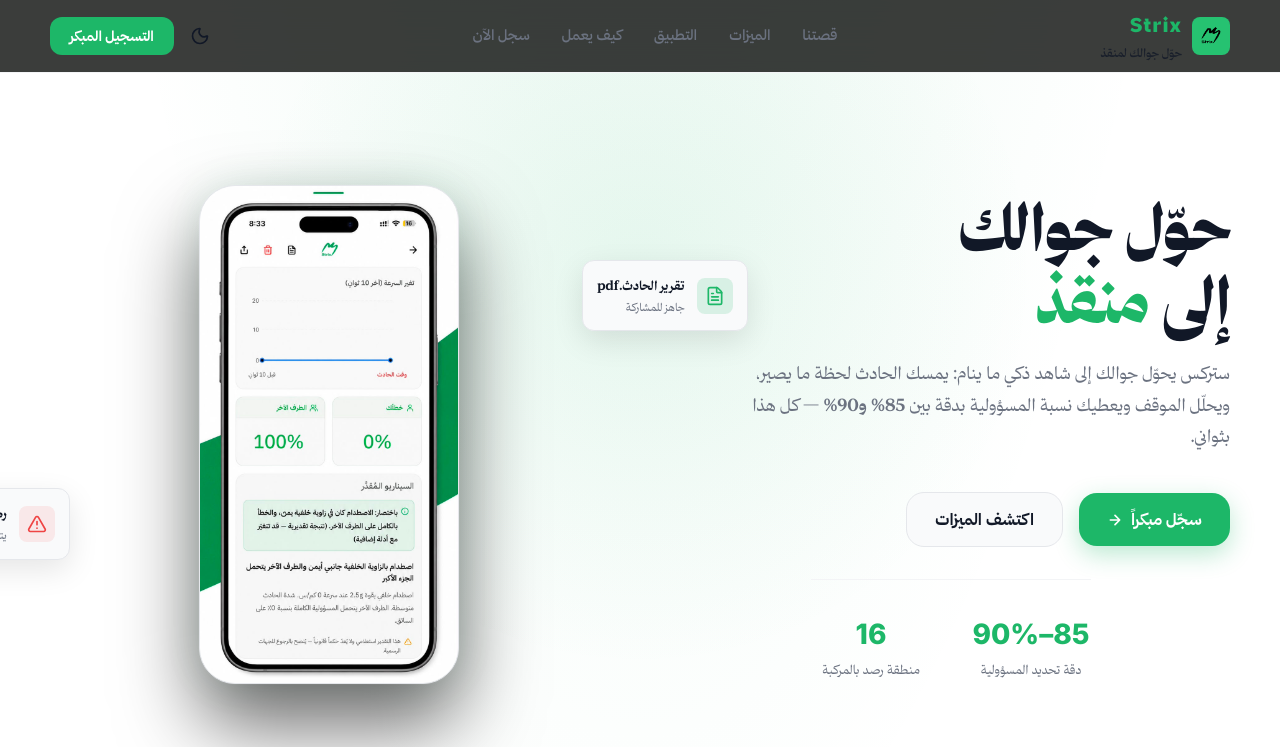
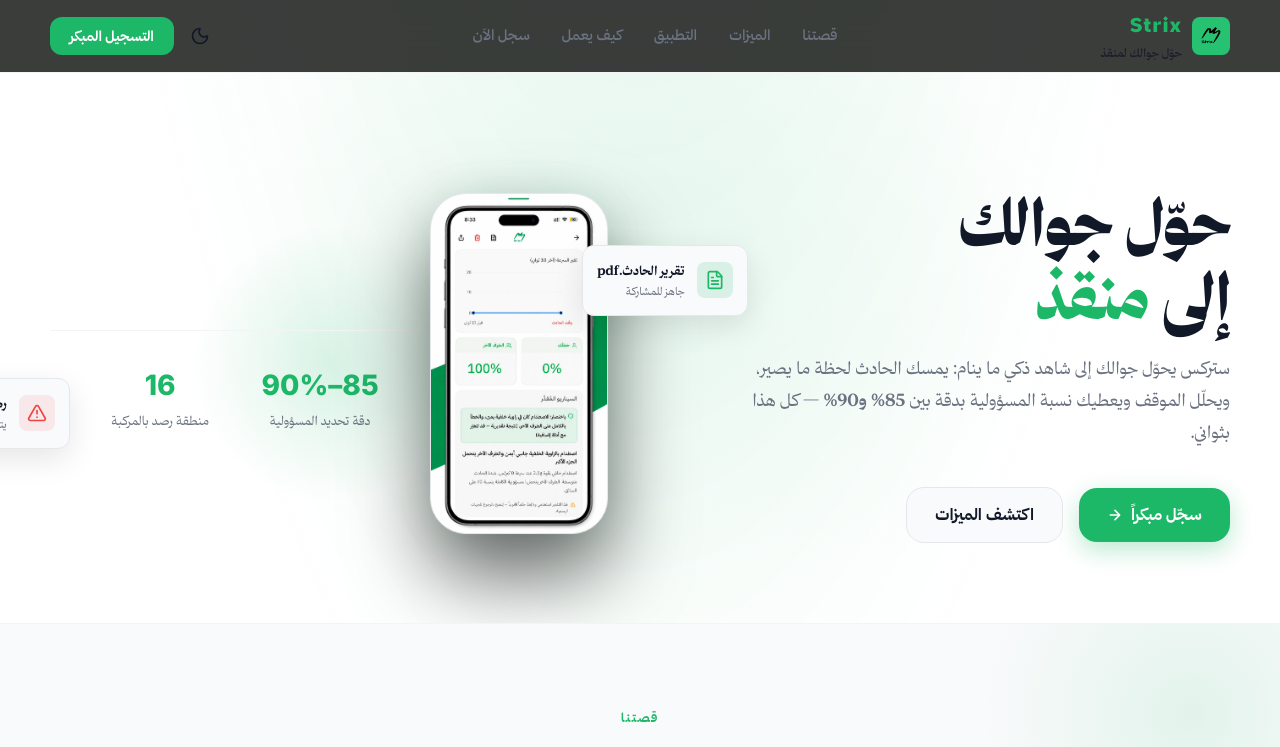
Before and after one commit to b7lo/strix-1, a React (Vite) app in the folder artifacts/landing-page/: page / in a window 1280 px wide. Shown: the top 747 px of the page. Built offline with nearby package versions, Linux system fonts and the light colour scheme; no server answers.

Commit message:
Move hero stats below phone image and center them

```diff
--- a/artifacts/landing-page/src/components/Hero.tsx
+++ b/artifacts/landing-page/src/components/Hero.tsx
@@ -35,17 +35,6 @@ export default function Hero({ icon }: HeroProps) {
           </div>
 
           <LeadCounter className="hero-lead-counter reveal reveal-delay-3" />
-
-          <div className="hero-stats reveal reveal-delay-3">
-            <div>
-              <div className="hero-stat-value">85–90%</div>
-              <div className="hero-stat-label">دقة تحديد المسؤولية</div>
-            </div>
-            <div>
-              <div className="hero-stat-value">16</div>
-              <div className="hero-stat-label">منطقة رصد بالمركبة</div>
-            </div>
-          </div>
         </div>
 
         {/* Right: Phone Mockup */}
@@ -76,6 +65,17 @@ export default function Hero({ icon }: HeroProps) {
           <div className="phone phone-shot">
             <img src={heroShot} alt="لقطة من تطبيق ستركس" />
           </div>
+
+          <div className="hero-stats reveal reveal-delay-3">
+            <div>
+              <div className="hero-stat-value">85–90%</div>
+              <div className="hero-stat-label">دقة تحديد المسؤولية</div>
+            </div>
+            <div>
+              <div className="hero-stat-value">16</div>
+              <div className="hero-stat-label">منطقة رصد بالمركبة</div>
+            </div>
+          </div>
         </div>
       </div>
     </section>
--- a/artifacts/landing-page/src/index.css
+++ b/artifacts/landing-page/src/index.css
@@ -443,10 +443,8 @@ button { cursor: pointer; font-family: inherit; }
   padding-top: 2rem;
   margin-top: 2rem;
   border-top: 1px solid var(--border-subtle);
-  justify-content: flex-start;
-  margin-right: auto;
-  margin-left: auto;
-  max-width: fit-content;
+  justify-content: center;
+  width: 100%;
 }
 
 .hero-stats > div {
```
Also changed, not shown: 4 other files (tests, documents, lock files or other folders).
